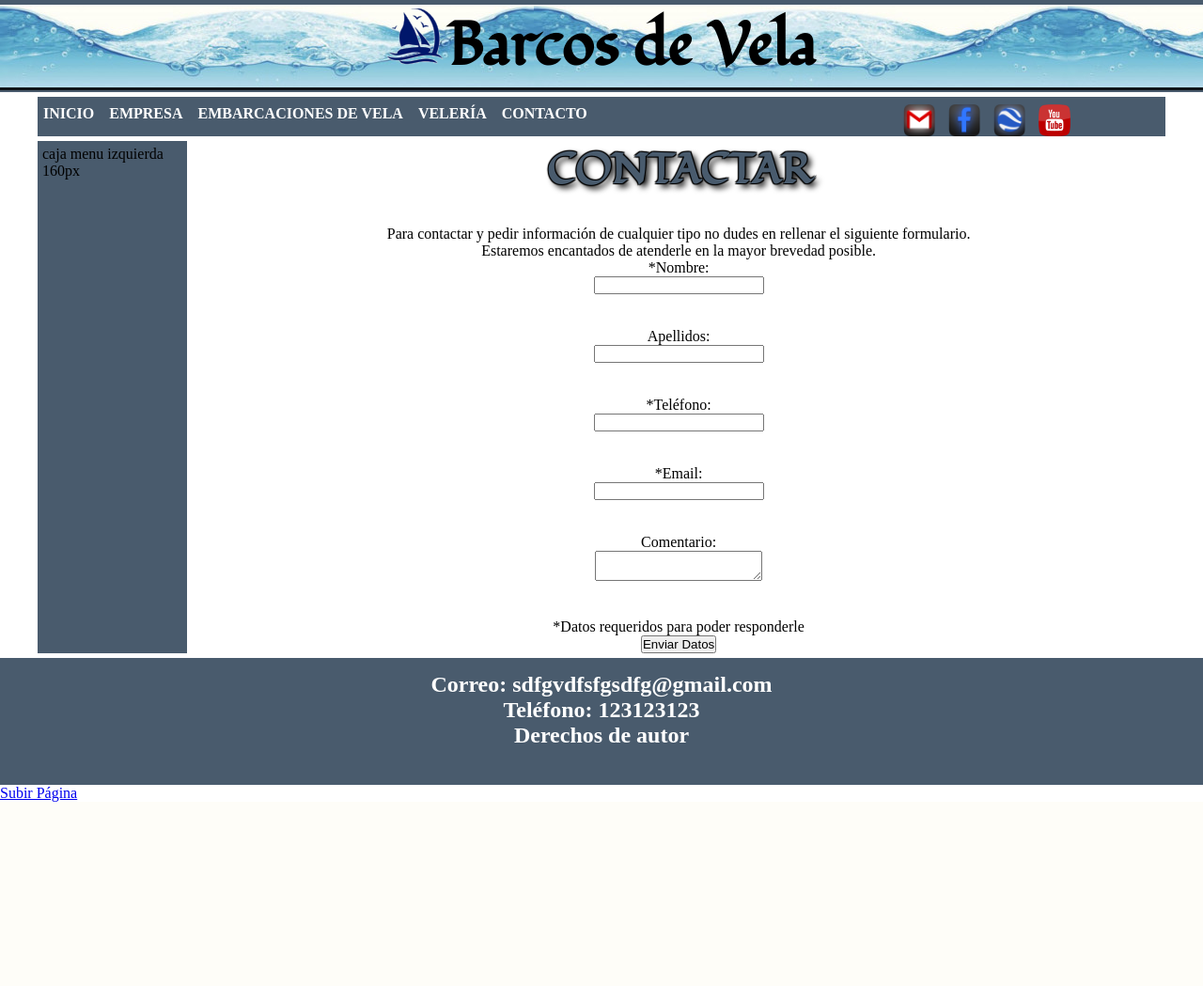
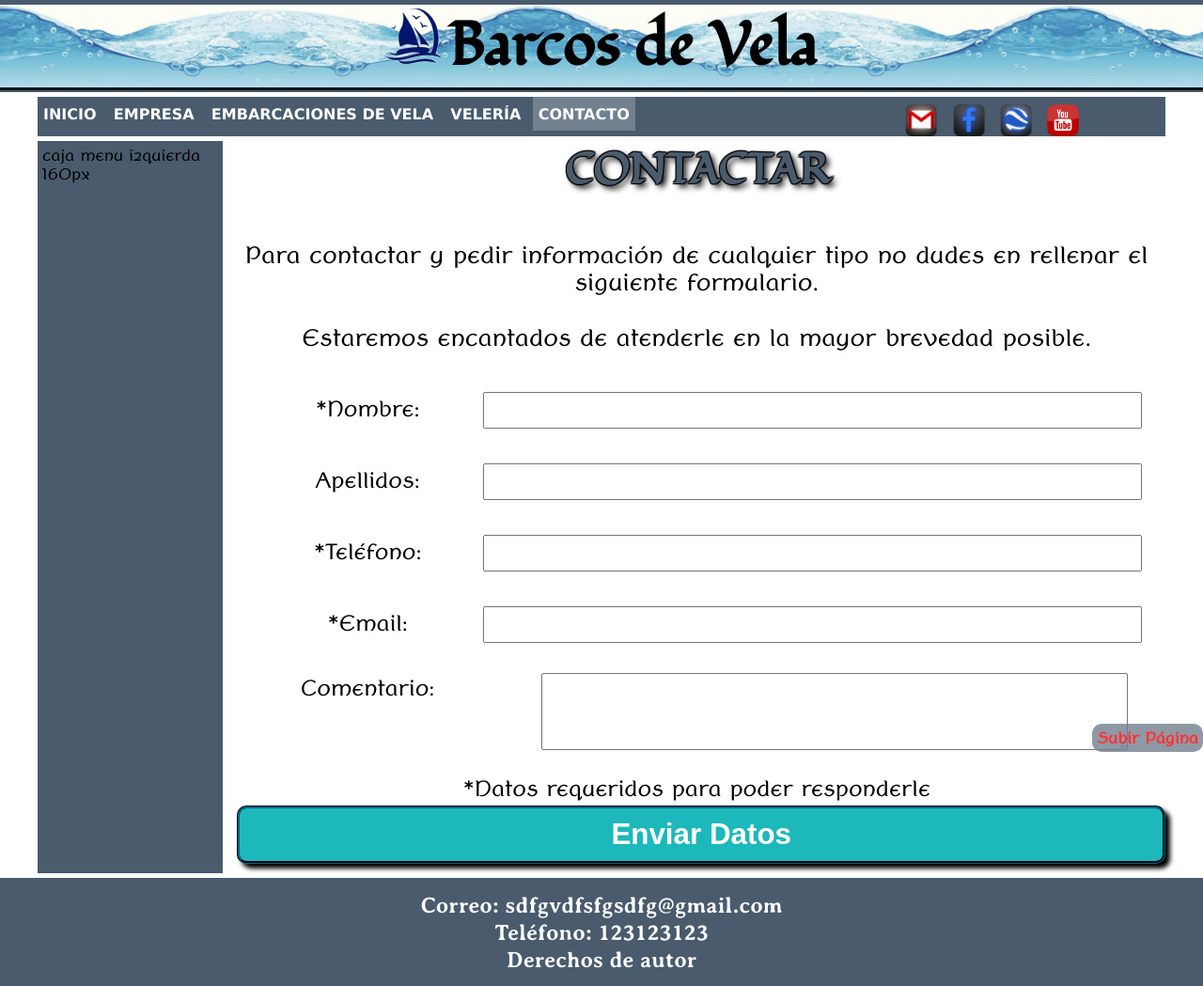
Before and after one commit to fryntiz/ProgramacionWeb, a PHP site: page /contacto.html in a window 1280 px wide. Shown: the whole page at 94% size. Before the commit the page ends 853 px from the top, so only its background shows below. Run offline with PHP 8.4, Linux system fonts and the light colour scheme.

Commit message:
Añadidas fuentes para toda la web y estilos para el formulario de contacto

```diff
--- a/UnaDeBarcosDeVela/CSS/estilos.css
+++ b/UnaDeBarcosDeVela/CSS/estilos.css
@@ -11,20 +11,40 @@ Colores usados en la web
 
 @font-face {
 	font-family:"titulos";
-	src:url(../OTF/titulos.ttf)
+	src: url(../OTF/titulos.ttf)
 }
+@font-face {
+	font-family:"menu";
+	src: url(../OTF/menu3.ttf)
+}
+@font-face {
+	font-family:"texto";
+	src: url(../OTF/texto.ttf)
+}
+@font-face {
+	font-family:"negrita";
+	src: url(../OTF/negrita.ttf)
+}
+
+
 * {
 	margin: 0;
 	padding: 0;
 }
 
 BODY {
-
+	font-family: texto;
 }
 
 H1, H2, H3, H4, H5, H6 {
 	font-family: titulos;
 }
+
+/*
+------------------------------------------
+Animación para background de título
+------------------------------------------
+*/
 
 /*
 ------------------------------------------
@@ -73,6 +93,7 @@ Menú Principal
 }
 #menuprincipal A {
 	text-decoration: none;
+	font-family: menu;
 }
 #menuprincipal UL LI {
 	display: table-cell;
@@ -88,7 +109,7 @@ Menú Principal
 	background-color: #72808F;
 }
 
-#inicio #enlaceinicio, #embarcaciones_de_vela #enlaceembarcaciones {
+#inicio #enlaceinicio, #embarcaciones_de_vela #enlaceembarcaciones, #contacto #enlacecontacto {
 	background-color: #72808F;
 }
 
@@ -190,7 +211,7 @@ Slide Principal
 #textoslide {
 	position: absolute;
 	width: 550px;
-	height: 80px;
+	height: 100px;
 	background-color: #EFF0F2;
 	opacity: 0.6;
 	border-radius: 0 0 20px 0;
@@ -247,6 +268,114 @@ Caja contenido General
 		1px -1px 1px black,
 		-1px -1px 1px black,
 		4px 4px 6px black;
+}
+
+/*
+------------------------------------------
+Esta parte es Formulario
+------------------------------------------
+*/
+#contactar {
+	width: 100%;
+	margin-bottom: 18px;
+	background-color: white;
+}
+#contactar P {
+	padding: 15px;
+	font-size: 1.5em;
+}
+
+FORM {
+	background-color: white;
+	padding: 5px;
+	font-size: 1.4em;
+}
+#enviar {
+	margin: auto;
+	padding: 3px;
+	text-align: center;
+	align-content: center;
+	color: white;
+	font-weight: bold;
+	font-size: 1.4em;
+	border: 3px groove #002838;
+	border-radius: 10px;
+	background-color: #1DB8BC;
+	box-shadow: 5px 5px 5px black;
+}
+#enviar:hover {
+	cursor: pointer;
+	background-color: #002838;
+	box-shadow: 5px 5px 15px black;
+}
+#cajacontenido INPUT {
+	width: 100%;
+	margin: 5px;
+	padding: 10px 3px;
+}
+#cajacontenido INPUT:focus, #cajacontenido TEXTAREA:focus {
+	box-shadow: 5px 5px 5px #112838,
+		-5px 5px 5px #112838,
+		5px -5px 5px #112838,
+		-5px -5px 5px #112838;
+}
+.formnombre {
+	width: 22%;
+	display: inline-block;
+	vertical-align: middle;
+}
+.forminput {
+	width: 70%;
+	display: inline-block;
+	text-align: right;
+}
+#nombre {
+
+}
+#apellidos {
+
+}
+#telefono {
+
+}
+#email {
+
+}
+#comentario {
+	width: 90%;
+	height: 80px;
+	text-align: justify;
+	vertical-align: top;
+}
+#datosempresa {
+	margin-top: 20px;
+	background-color: white;
+	border: 6px groove #002838;
+	border-radius: 10px;
+}
+#datosempresa H2 {
+	width: 98.7%;
+	margin: 3px 3px;;
+	vertical-align: middle;
+	text-align: center;
+	align-content: center;
+	color: white;
+	padding: 3px;
+	background-color: #002838;
+	text-shadow: 1px 1px 1px #1DB8BC,
+		-1px 1px 1px #1DB8BC,
+		1px -1px 1px #1DB8BC,
+		-1px -1px 1px #1DB8BC;
+	border-radius: 10px;
+}
+#datosempresa P {
+	padding: 10px;
+	font-size: 1.4em;
+}
+#datosempresa B {
+	color: #1DB8BC;
+	font-size: 1.6;
+	font-weight: bolder;
 }
 
 /*
@@ -364,7 +493,7 @@ Pie de Página
 */
 #piedepagina {
 	width: 100%;
-	height: 120px;
+	height: 100px;
 	margin-top: 5px;
 	padding-top: 15px;
 	color: white;
@@ -372,4 +501,49 @@ Pie de Página
 	text-align: center;
 	font-weight: bold;
 	font-size: 1.5em;
+	font-family: negrita;
 }
+/*
+------------------------------------------
+Flecha para subir
+------------------------------------------
+*/
+#cajaflechasubir {
+	position: fixed;
+	bottom: 0;
+	right: 0;
+	color: #495B6D;
+	z-index: 50;
+	opacity: 0.8;
+}
+#cajaflechasubir:hover {
+	opacity: 1;
+}
+#cajaflechasubir A {
+	color: red;
+	text-decoration: none;
+}
+#cajaflechasubir A:visited {
+	color: red;
+}
+#cajaflechasubir A P{
+	padding: 5px;
+	color: red;
+	background-color: #72808F;
+	border-radius: 10px;
+	font-weight: bold;
+}
+#cajaflechasubir A P:hover{
+	color: white;
+	background-color: red;
+}
+#flechasubir {
+	display: none;
+	margin: auto;
+	width: 34px;
+	height: 70px;
+	background-image: url("../images/flechasubir.png");
+	background-size: contain;
+	background-repeat: no-repeat;
+	background-position: center;
+}
```
